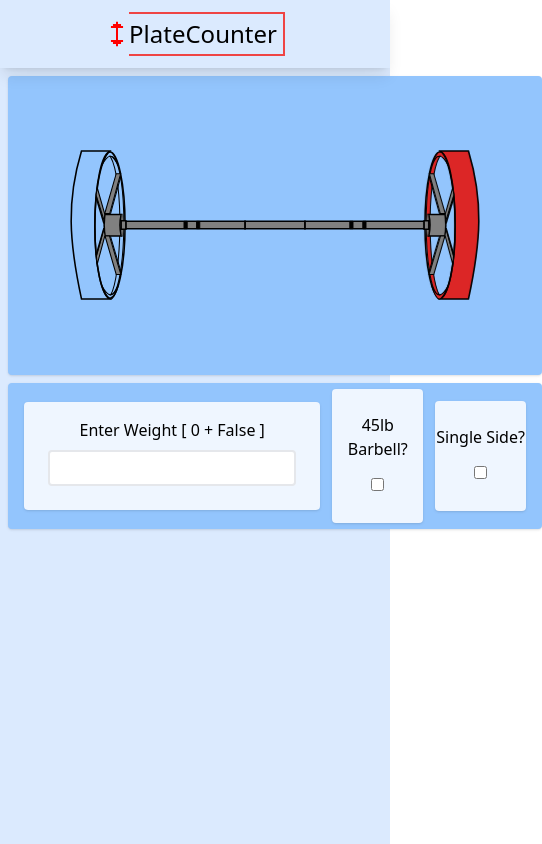
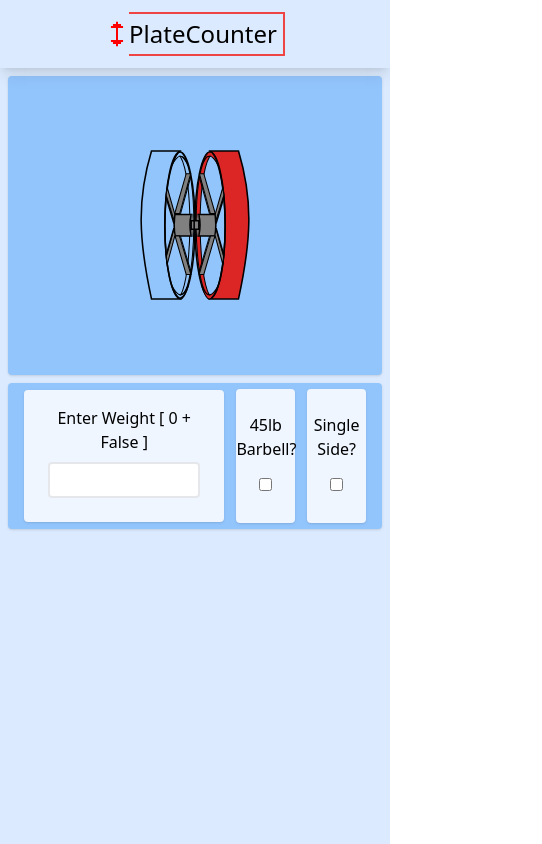
Before and after one commit to PeytonCurr/plate_counter, a React (Create React App) app: page / in a window 390 px wide. Shown: the whole page, 542 px wide, since content can reach past the window. Built offline with nearby package versions, Linux system fonts and the light colour scheme.

Commit message:
Some Conditional rendering of entire components based off screen size

```diff
--- a/src/components/BarbellPlates.jsx
+++ b/src/components/BarbellPlates.jsx
@@ -1,13 +1,24 @@
-import React from 'react'
+import React, { useEffect, useState } from 'react'
 import BarBell from './svgs/BarBell.jsx'
 import BasePlate45_35 from './svgs/BasePlate45_35.jsx'
 
 function BarbellPlates(props) {
+
+  const [width, setWidth] = useState(window.innerWidth)
+
+  useEffect(() => {
+    window.addEventListener("resize", () => setWidth(window.innerWidth))
+  }, []);
+
   return (
     <div className='text-2xl p-2 bg-blue-300 row-span-2 md:row-span-3 rounded shadow flex justify-center items-center'>
 
       <BasePlate45_35 color={" " + (props.counts[45] > 0 && '#DC2626')} height={150} transform={"translate(28 0)"} />
-      <BarBell width={300} />
+
+      {width > 400 &&
+        <BarBell width={300} />
+      }
+
       <BasePlate45_35 color={"#DC2626"} transform={"scale(-1,1) translate(28 0)"} height={150} />
     </div>
   )
```
